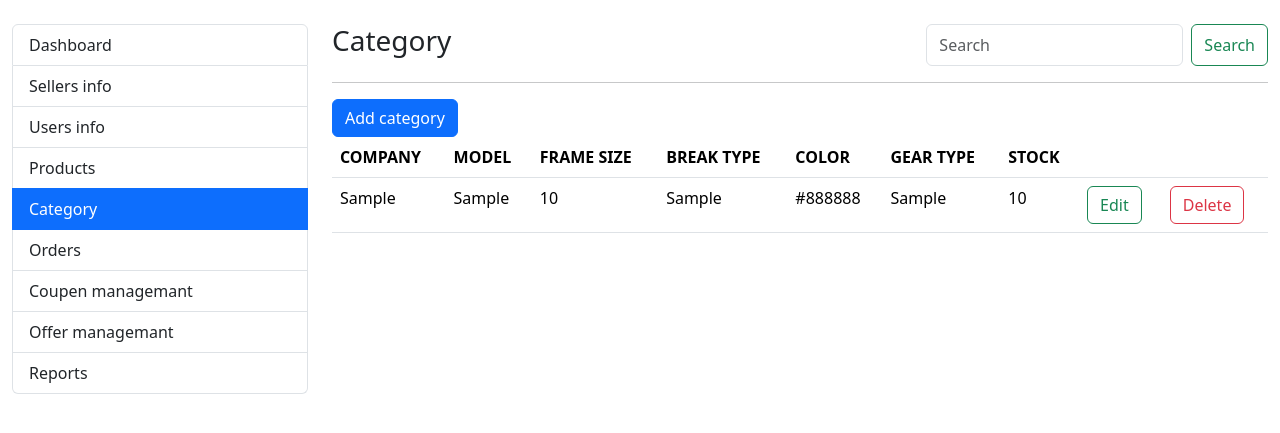
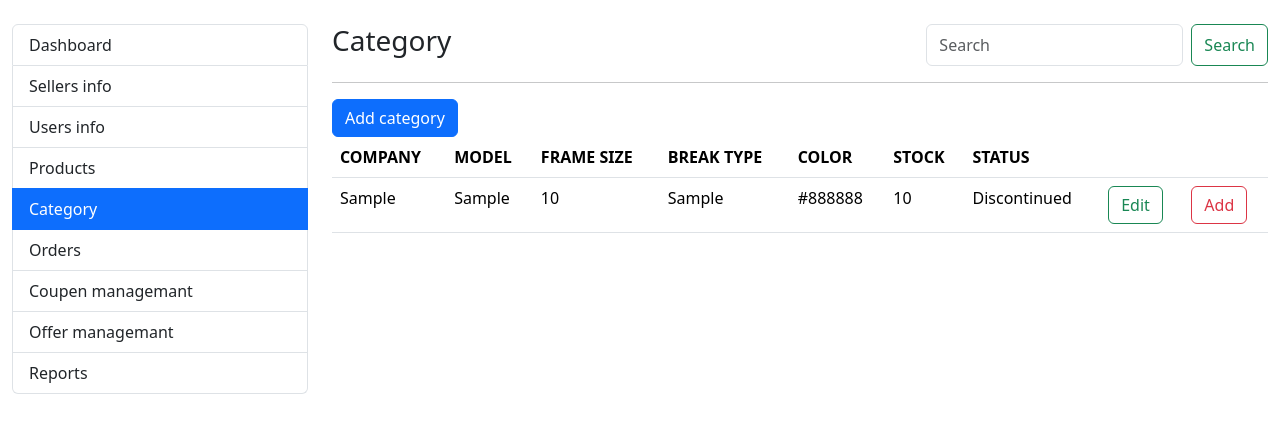
Before and after one commit to Rashicom/cyclone_ecom, a Django app: page /cycloneadmin/category/ in a window 1280 px wide. Shown: the part 60-493 px from the top of the page. Run offline with Django 4.2, Linux system fonts and the light colour scheme; tables that the repository leaves empty hold one stand-in row (values such as "Sample post"); parts of the project's set-up code (start-up, migrations or seed data) failed here and were passed over; some libraries are stand-ins or nearby versions.

Commit message:
product continue and discontinue api and fron end compleated

```diff
--- a/cycloneadmin/urls.py
+++ b/cycloneadmin/urls.py
@@ -16,7 +16,7 @@ urlpatterns = [
     path('logout/',views.cycloneadmin_logout,name="logout"),
     path('addproduct/',views.cycloneadmin_addproduct.as_view(),name='addproduct'),
     path('editproduct/<int:product_id>',views.cycloneadmin_editproduct,name="editproduct"),
-    path('deleteproduct/<int:product_id>',views.cycloneadmin_deleteproduct,name="deleteproduct"),
+    path('discontinueproduct/',views.cycloneadmin_discontinuproduct.as_view(),name="discontinueproduct"),
     path('edituseracces/',views.cycloneadmin_edituseracces.as_view(),name="edituseracces"),
     path('coupenmanagemant/',views.cycloneadmin_coupenmanagemant.as_view(),name='coupenmanagemant'),
     path('offermanagement/',views.cycloneadmin_offer_management.as_view(),name='offermanagement'),
--- a/cycloneadmin/views.py
+++ b/cycloneadmin/views.py
@@ -99,8 +99,7 @@ def cycloneadmin_category(request):
     # fetching data from database to  list out categories
     # product and product_catogories are joined to fetch the data
 
-    # categories = product.objects.select_related("product_id").values("product_id","company","model","product_category__frame_size","product_category__break_type","product_category__color","product_category__gear_type","product_category__quantity","product_category__id")
-    categories = product_category.objects.values("product_id__company","product_id__model","frame_size","break_type","color","gear_type","quantity","id")
+    categories = product_category.objects.values("product_id__company","product_id__model","frame_size","break_type","color","is_discontinued","quantity","id")
 
     return render(request,'cycloneadmin_category.html',{"categories":categories})
 
@@ -204,13 +203,28 @@ class cycloneadmin_editcategory(View):
         return redirect("category")
 
 
+# product continue / discontinue
 class cycloneadmin_delete_category(View):
 
     def get(self, request):
 
         category_id = request.GET['category_id']
-        product_category.objects.get(id = category_id).delete()
-        return JsonResponse({'status':200,'message':'category successfully deleted'})
+
+        # fetch product object
+        discontinue_product = product_category.objects.get(id = category_id)
+
+        # if product is available set to true / discontinue
+        if discontinue_product.is_discontinued == False:
+            discontinue_product.is_discontinued = True
+            discontinue_product.save()
+            return JsonResponse({'status':200,'message':'category discontinued'})
+        # else set to false / continue
+        else:
+            discontinue_product.is_discontinued = False
+            discontinue_product.save()
+            return JsonResponse({'status':200,'message':'category back to available'})
+
+
 
 
 
@@ -372,10 +386,21 @@ class cycloneadmin_deletecoupen(View):
 
 
 
-# delete product recorde
-def cycloneadmin_deleteproduct(request,product_id):
-    product.objects.filter(product_id = product_id).delete()
-    return redirect("products")
+# dicontinue or continue product/ all categories
+
+class cycloneadmin_discontinuproduct(View):
+
+    def get(self,request):
+        print('didcontinue hit')
+        """
+        when a product need to be discontinued we have to set is_discontinue
+        filds of every category of the pericular product as True
+        """
+
+        product_id = request.GET['product_id']
+        product_dis_continue = product.objects.get(product_id = product_id)
+        product_category.objects.filter(product_id = product_dis_continue).update(is_discontinued = True)
+        return JsonResponse({'status':200,'message':'product discontinued'})
 
 
 class cycloneadmin_order_updation(View):
--- a/home/models.py
+++ b/home/models.py
@@ -87,6 +87,7 @@ class product_category(models.Model):
     is_discounted = models.BooleanField(default=False)
     added_date = models.DateField(auto_now=True)
     quantity = models.IntegerField()
+    is_discontinued = models.BooleanField(default=False)
 
 # for picture
 # single category have many pictures
--- a/templates/pageadmin/cycloneadmin_category.html
+++ b/templates/pageadmin/cycloneadmin_category.html
@@ -52,8 +52,8 @@
                     <th scope="col">FRAME SIZE</th>
                     <th scope="col">BREAK TYPE</th>
                     <th scope="col">COLOR</th>
-                    <th scope="col">GEAR TYPE</th>
                     <th scope="col">STOCK</th>
+                    <th scope="col">STATUS</th>
 
                     <th scope="col"></th>
                     <th scope="col"></th>
@@ -73,14 +73,27 @@
                     <td>{{category.frame_size}}</td>
                     <td>{{category.break_type}}</td>
                     <td>{{category.color}}</td>
-                    <td>{{category.gear_type}}</td>
                     <td>{{category.quantity}}</td>
+                    <td id="{{category.id}}">
+                      {% if category.is_discontinued %}
+                        Discontinued
+                      {% else %}
+                        Available
+                      {% endif %}
+                    </td>
+
                     <!-- edit and remove button -->
                     <td>
                       <a class="btn btn-outline-success" href="{% url 'editcategory' category.id %}" role="button">Edit</a>
                     </td>
                     <td>
-                      <button type="button" class="btn btn-outline-danger delete_category_item" data-id={{category.id}} >Delete</button>
+                      <button type="button" class="btn btn-outline-danger delete_category_item" data-id={{category.id}} >
+                        {% if category.is_discontinued %}
+                          Add
+                        {% else %}
+                          Discontinue
+                        {% endif %}
+                      </button>
                     </td>
                   </tr>
                   {% endfor %}
@@ -109,8 +122,9 @@
   //delete category
   $(".delete_category_item").on('click', function() {
     console.log("delete category item")
+
     var category_id = $(this).data('id')
-
+    var dlt_button = $(this)
     data = {category_id:category_id}
 
     $.ajax({
@@ -125,6 +139,15 @@
         console.log(data.status)
         toastr.info(data.message,{timeOut: 500})
 
+        if (data.message == "category discontinued") {
+          $("#"+category_id).text("Discontinued")
+          $(dlt_button).html("Add")
+        }
+        else{
+          $("#"+category_id).text("Available")
+          $(dlt_button).html("Discontinue")
+        }
+
       }
     })
 
```
Also changed, not shown: templates/pageadmin/cycloneadmin_products.html (+26 -1 lines), home/migrations/0004_product_category_is_discontinued.py (added).
